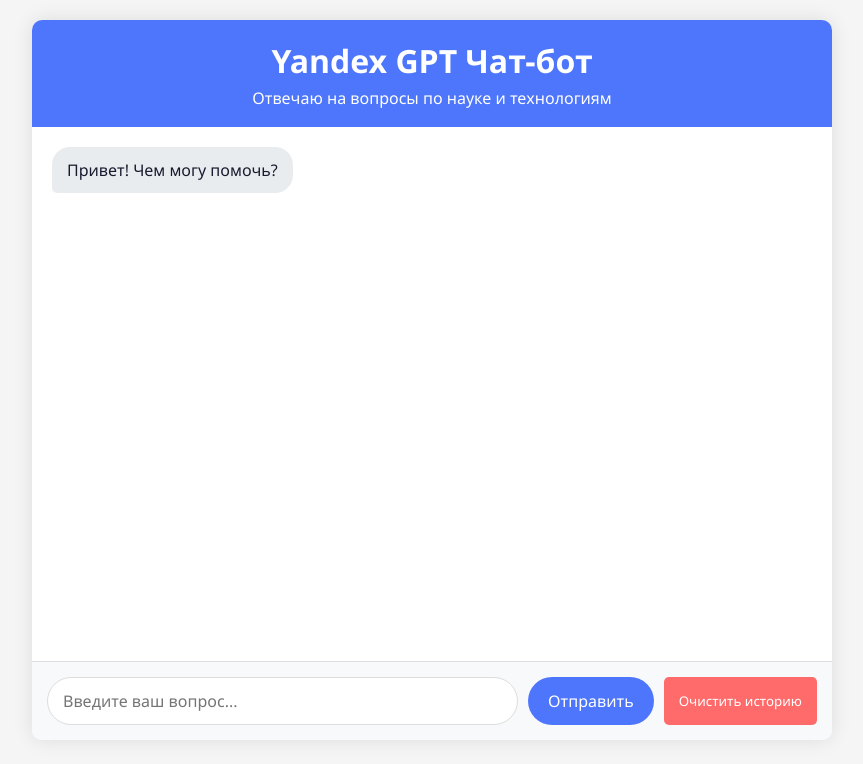
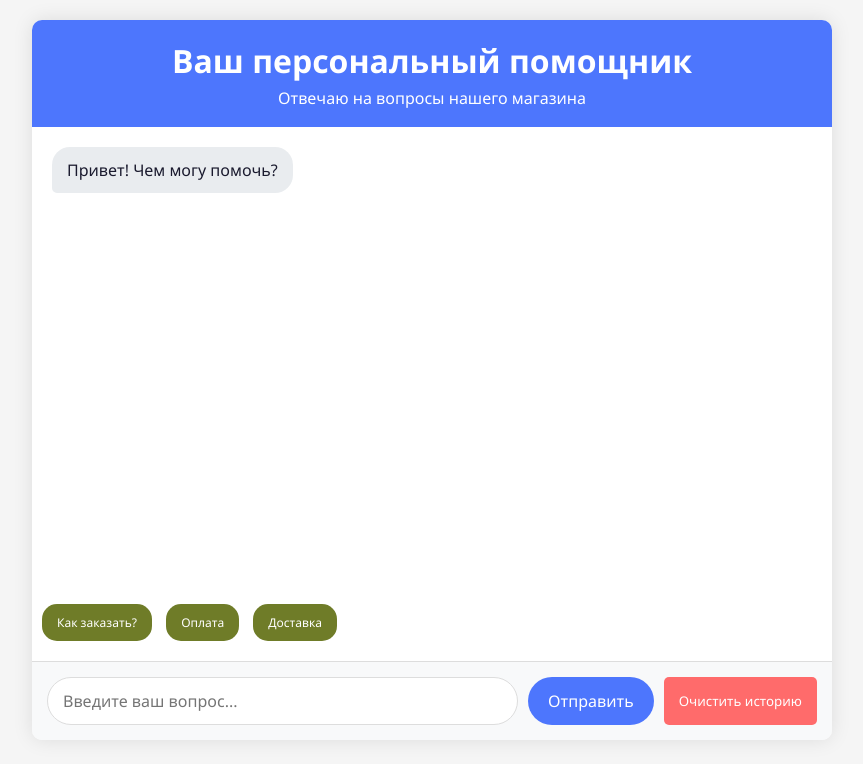
Before and after one commit to varahi/simple-yandex-chatbot, a PHP site: page /index.html in a window 1280 px wide. Shown: the top 764 px of the page, without its empty margins (208-1071 px from the left). Run offline with PHP 8.4, Linux system fonts and the light colour scheme.

Commit message:
Add custom faq to chatbot

```diff
--- a/public/css/style.css
+++ b/public/css/style.css
@@ -142,3 +142,18 @@
 #clear-btn:hover {
     background: #ff5252;
 }
+
+.quick-questions button {
+    margin-left: 10px;
+    padding: 10px 15px;
+    background: #6f7c28;
+    color: white;
+    border: none;
+    border-radius: 15px;
+    cursor: pointer;
+    font-size: 12px;
+    transition: background 0.3s;
+}
+.quick-questions {
+    margin-bottom: 20px;
+}
--- a/public/index.html
+++ b/public/index.html
@@ -11,8 +11,8 @@
 <body>
 <div class="chat-container">
     <div class="chat-header">
-        <h1>Yandex GPT Чат-бот</h1>
-        <p>Отвечаю на вопросы по науке и технологиям</p>
+        <h1>Ваш персональный помощник</h1>
+        <p>Отвечаю на вопросы нашего магазина</p>
     </div>
 
     <div class="chat-messages" id="chat-messages">
@@ -20,6 +20,19 @@
             Привет! Я ваш научный помощник. Задавайте вопросы по физике, математике и технологиям.
         </div>
     </div>
+
+    <div class="quick-questions">
+        <button onclick="sendQuickQuestion('как сделать заказ')">Как заказать?</button>
+        <button onclick="sendQuickQuestion('способы оплаты')">Оплата</button>
+        <button onclick="sendQuickQuestion('сроки доставки')">Доставка</button>
+    </div>
+
+    <script>
+        function sendQuickQuestion(question) {
+            document.getElementById('user-input').value = question;
+            sendMessage();
+        }
+    </script>
 
     <div class="typing-indicator" id="typing-indicator">
         Бот печатает...
--- a/src/YandexGptClient.php
+++ b/src/YandexGptClient.php
@@ -10,7 +10,8 @@
     private $client;
     private $config;
 
-    public function __construct(array $config) {
+    public function __construct(array $config)
+    {
         $this->config = $config;
         $this->client = new Client([
             'base_uri' => 'https://llm.api.cloud.yandex.net',
@@ -18,7 +19,8 @@
         ]);
     }
 
-    public function sendRequest(array $messages): string {
+    public function sendRequest(array $messages): string
+    {
         $payload = [
             'modelUri' => $this->config['model_uri'],
             'completionOptions' => [
```
Also changed, not shown: config/faq.php (added, +7 -0 lines), src/ChatBot.php (+102 -70 lines), 1 other file.
